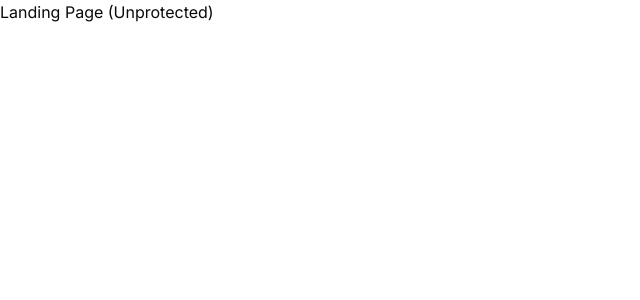
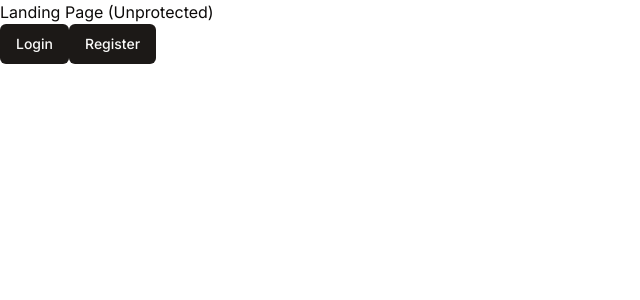
Before and after one commit to fztu/next13-redmine-timetracker, a Next.js app: page / in a window 1280 px wide. Shown: the top 300 px of the page, without its empty margins (0-640 px from the left). Built offline with nearby package versions, Linux system fonts and the light colour scheme.

Commit message:
feat: styling auth pages

```diff
--- /dev/null
+++ b/app/(auth)/layout.tsx
@@ -0,0 +1,15 @@
+import React from "react";
+
+const AuthLayout = ({
+    children
+}: {
+    children: React.ReactNode
+}) => {
+    return (
+        <div className="flex items-center justify-center h-full" >
+            {children}
+        </div>
+     );
+}
+
+export default AuthLayout;
--- a/app/(landing)/page.tsx
+++ b/app/(landing)/page.tsx
@@ -1,7 +1,22 @@
+import { Button } from "@/components/ui/button";
+import Link from "next/link";
+
 const LandingPage = () => {
     return (
         <div>
             Landing Page (Unprotected)
+            <div>
+                <Link href="/sign-in">
+                    <Button>
+                        Login
+                    </Button>
+                </Link>
+                <Link href="/sign-up">
+                    <Button>
+                        Register
+                    </Button>
+                </Link>
+            </div>
         </div>
      );
 }
```
